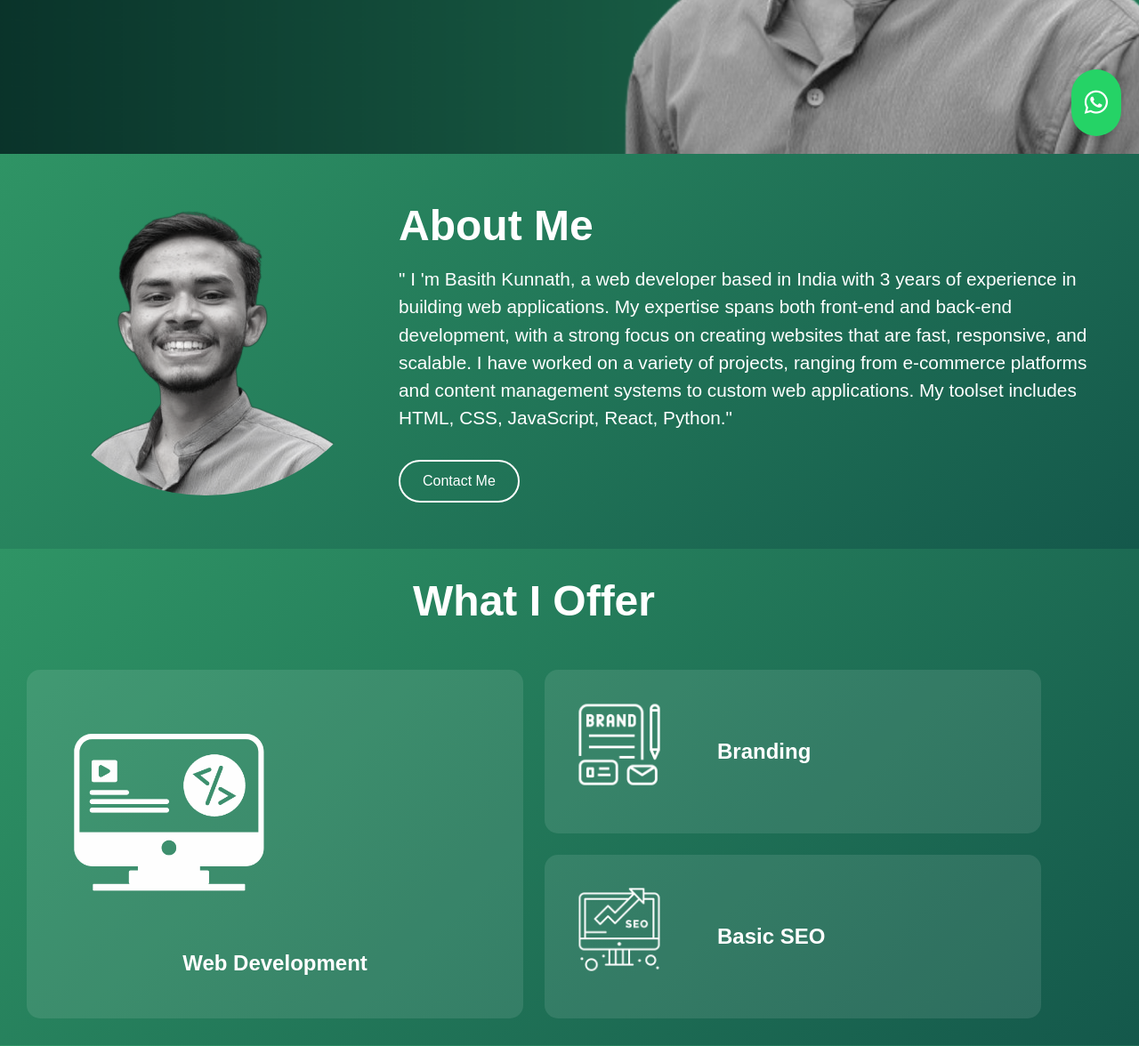
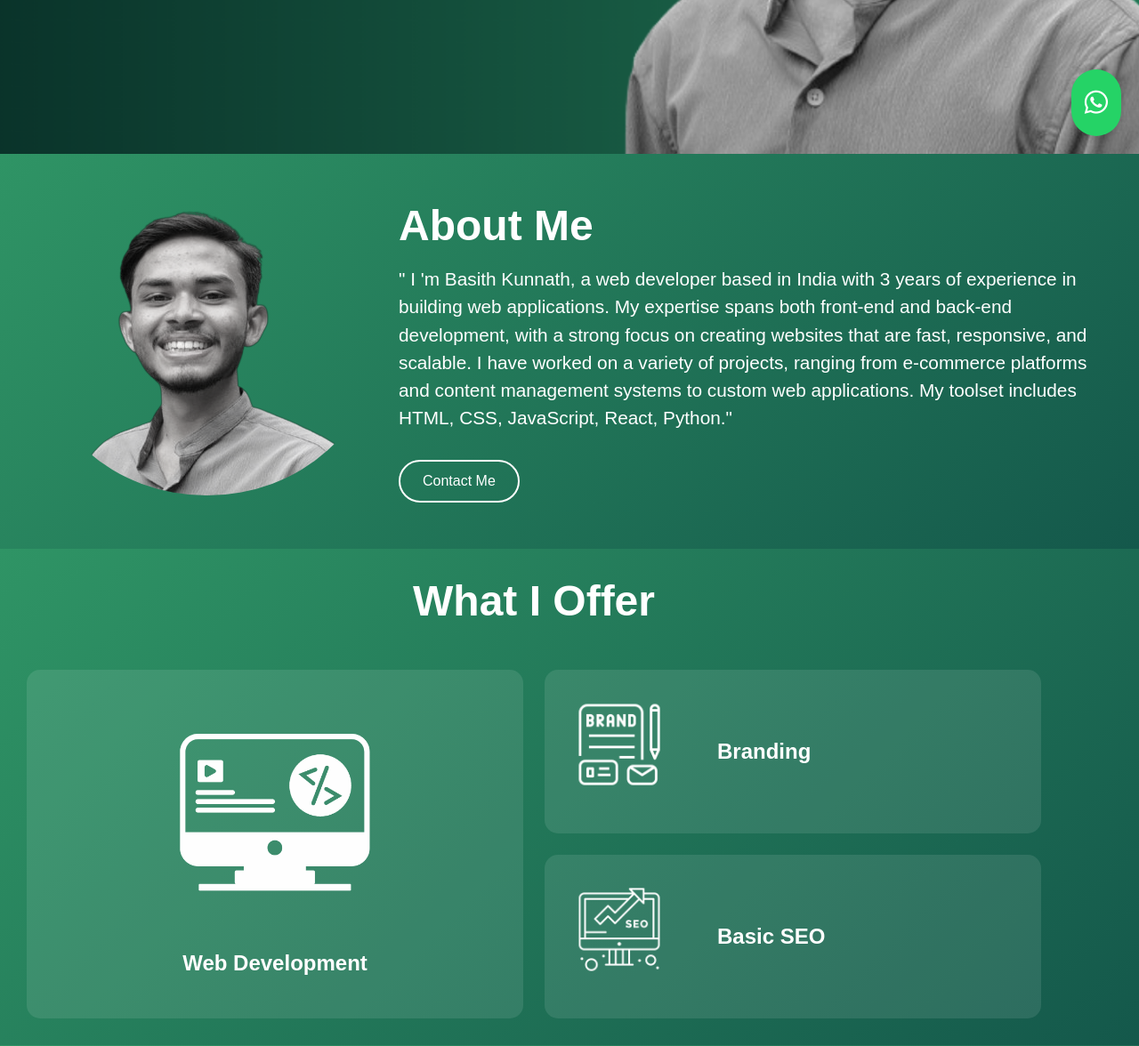
Before and after one commit to basithkunnath/Personal-Portfolio, a Django app: page / in a window 1280 px wide. Shown: the part 627-1803 px from the top of the page at 89% size. Run offline with Django 4.2, Linux system fonts and the light colour scheme; data comes from the database, SQL or seed files in the repository.

Commit message:
Changed Css

```diff
--- a/static/css/styles.css
+++ b/static/css/styles.css
@@ -35,11 +35,6 @@ section {
     margin: 0;
 }
 
-img {
-    display: block;
-    max-width: 100%;
-    height: auto;
-}
 
 /* Navbar Styles */
 .navbar {
```
